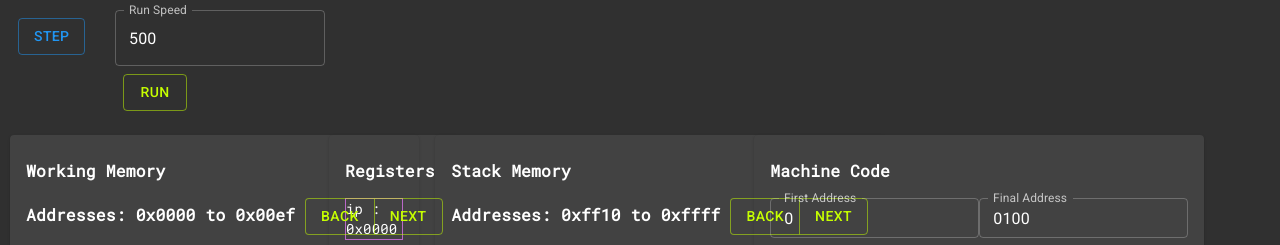
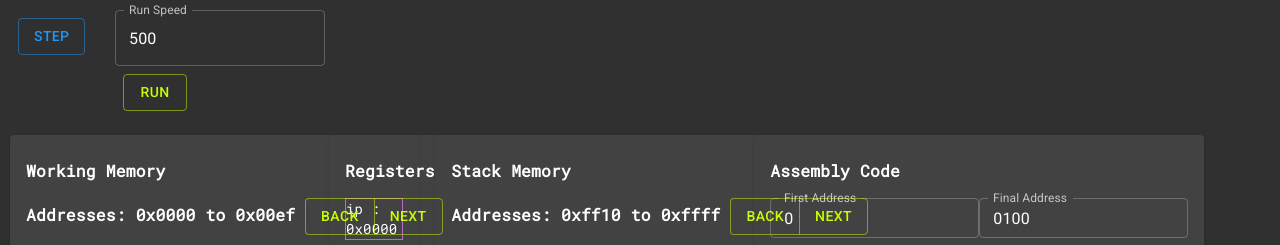
Before and after one commit to maxostarr/lljsvm-ide, a React (Create React App) app: page / in a window 1280 px wide. Shown: the top 245 px of the page. Built offline with nearby package versions, Linux system fonts and the light colour scheme.

Commit message:
Better terminology

```diff
--- a/src/components/code.js
+++ b/src/components/code.js
@@ -152,7 +152,7 @@ const Code = () => {
   }
   return (
     <Paper className={classes.root}>
-      <h3 className={classes.h3}>Machine Code</h3>
+      <h3 className={classes.h3}>Assembly Code</h3>
       <div className={classes.controls}>
         <TextField
           id="start"
```
